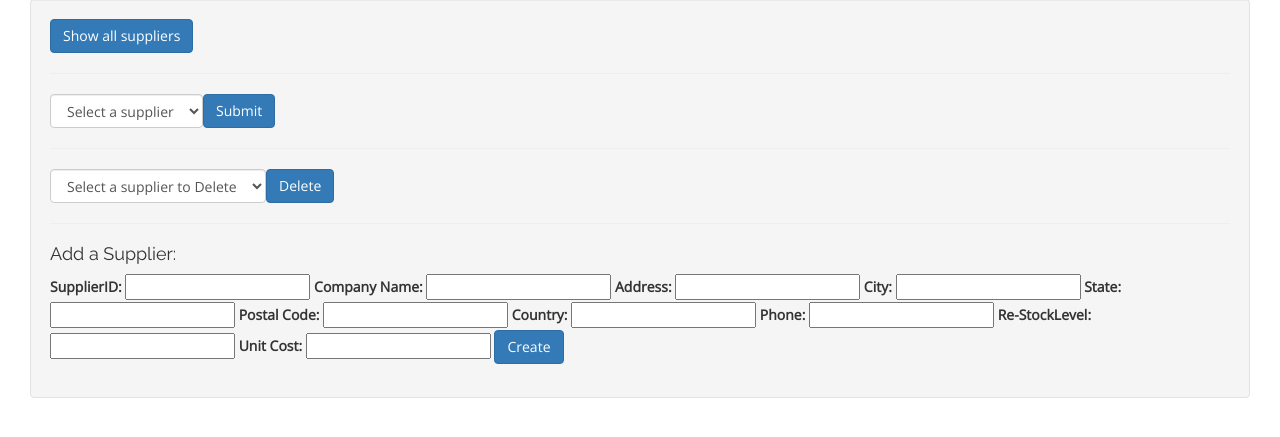
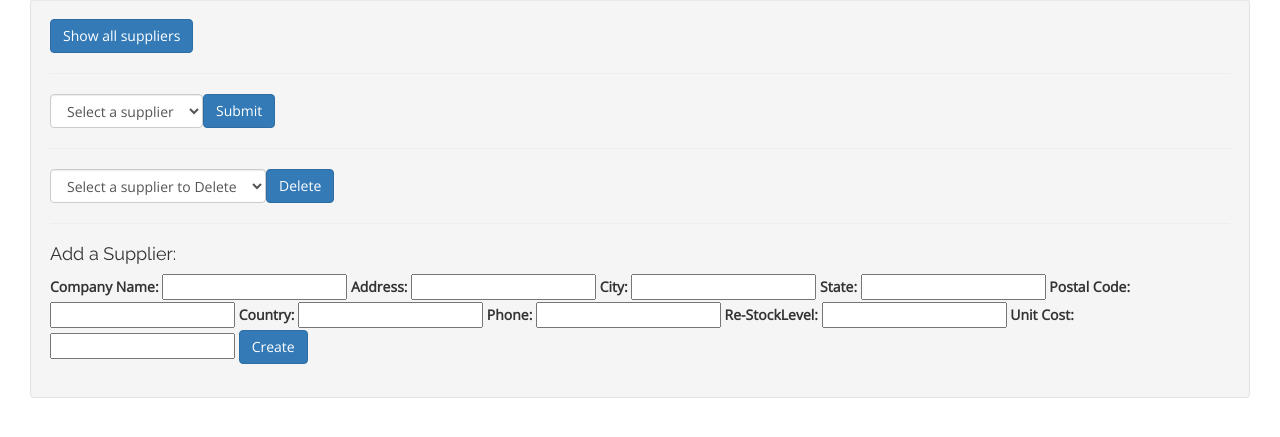
Before and after one commit to derreck503/PointOfSales, a PHP site: page /suppliers.php in a window 1280 px wide. Shown: the part 73-510 px from the top of the page. Run offline with PHP 8.4, Linux system fonts and the light colour scheme; data that the repository does not hold is empty; some libraries are stand-ins or nearby versions.

Commit message:
fixed input for supplier

```diff
--- a/suppliers.php
+++ b/suppliers.php
@@ -97,8 +97,6 @@ require 'database/connect.php';
           <!--Create a Supplier-->
           <form action="" method="post">
             <p>
-            <label for="SupplierID">SupplierID: </label>
-              <input type="text" name="SupplierID" id="SupplierID">
               <label for="CompanyName">Company Name: </label>
               <input type="text" name="CompanyName" id="CompanyName">
               <label for="Address">Address: </label>
@@ -121,7 +119,6 @@ require 'database/connect.php';
           </form>
           <?php
             if(isset($_POST['Create'])){
-                $sID = $_POST['SupplierID'];
                 $cName = $_POST['CompanyName'];
                 $address = $_POST['Address'];
                 $city = $_POST['City'];
```
